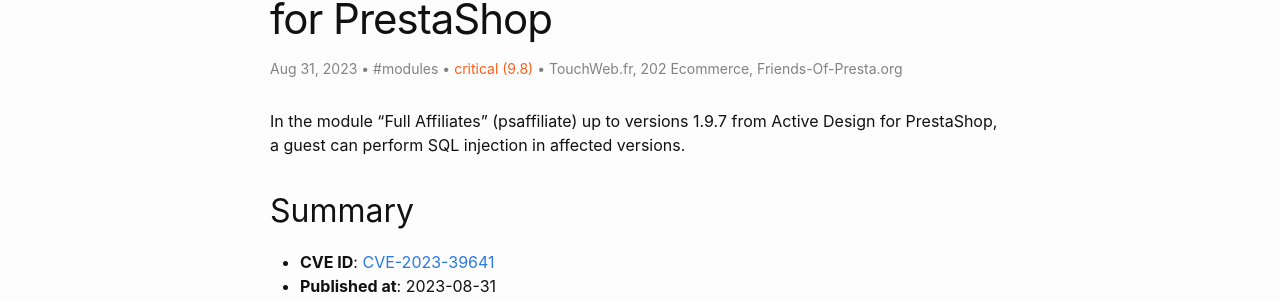
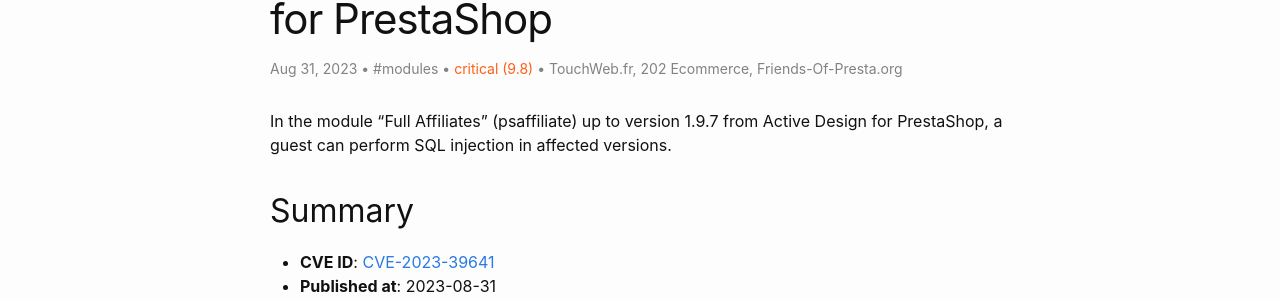
Before and after one commit to friends-of-presta/security-advisories, a Jekyll site: the page built from _posts/2023-08-31-psaffiliate.md, in a window 1280 px wide and 1400 px high. Shown: the part 255-556 px from the top of the window. Built offline with Jekyll 4.4.1, drawn with Linux system fonts in a browser that asks for light colours; some of the changed text lies outside the part shown.

Commit message:
Update 2023-08-31-psaffiliate.md

```diff
--- a/_posts/2023-08-31-psaffiliate.md
+++ b/_posts/2023-08-31-psaffiliate.md
@@ -10,7 +10,7 @@ meta: "CVE,PrestaShop,psaffiliate"
 severity: "critical (9.8)"
 ---
 
-In the module "Full Affiliates" (psaffiliate) up to versions 1.9.7 from Active Design for PrestaShop, a guest can perform SQL injection in affected versions.
+In the module "Full Affiliates" (psaffiliate) up to version 1.9.7 from Active Design for PrestaShop, a guest can perform SQL injection in affected versions.
 
 
 ## Summary
@@ -49,7 +49,7 @@ This exploit uses a PrestaShop front controller and most attackers can conceal t
 
 * Obtain admin access
 * Remove data from the associated PrestaShop
-* Copy/paste data from sensitive tables to FRONT to expose tokens and unlock admins's ajax scripts
+* Copy/paste data from sensitive tables to FRONT to expose tokens and unlock admins' ajax scripts
 * Rewrite SMTP settings to hijack emails
 
 
```
